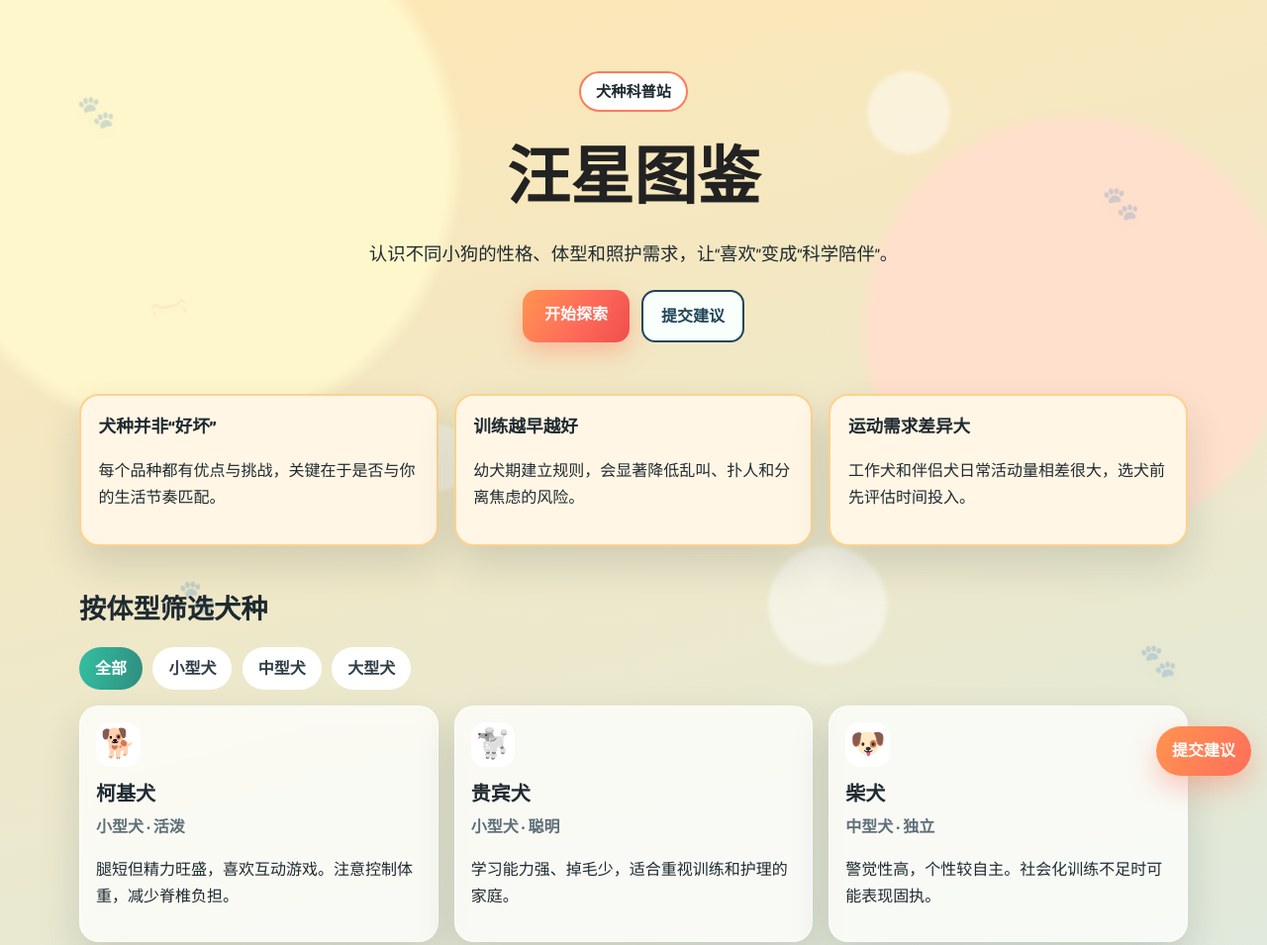
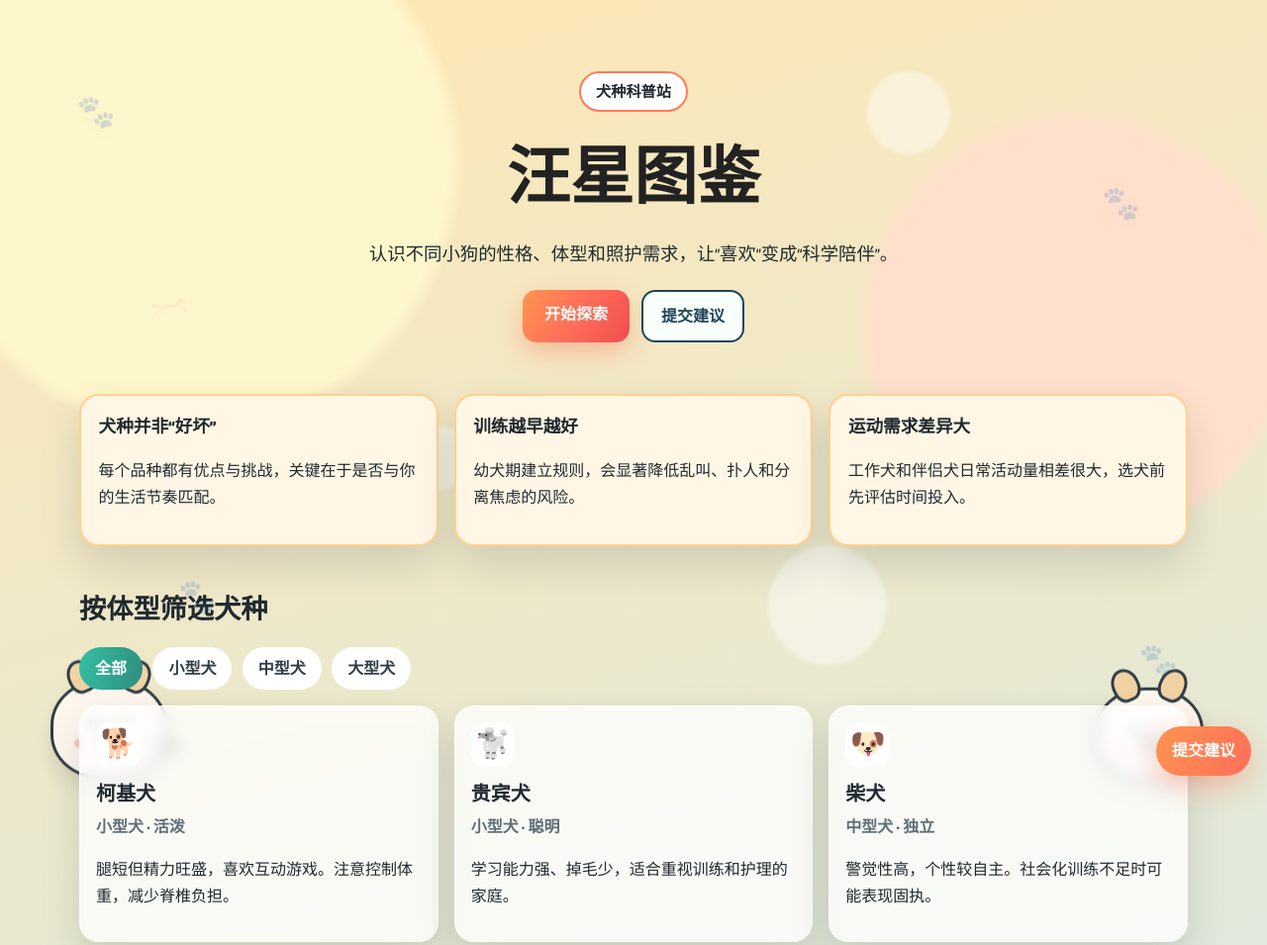
Before and after one commit to norahyyw223-netizen/dog-breeds-science-site, a website: page index.html in a window 1280 px wide. Shown: the top 955 px of the page at 99% size. Drawn offline with Linux system fonts and the light colour scheme; a web font is replaced by a local one.

Commit message:
feat: add cute cartoon dog decorations to page background

```diff
--- a/index.html
+++ b/index.html
@@ -21,6 +21,30 @@
     <span class="spot spot--1"></span>
     <span class="spot spot--2"></span>
     <span class="spot spot--3"></span>
+  </div>
+  <div class="cartoon-dogs" aria-hidden="true">
+    <div class="dog dog--left">
+      <span class="dog-ear dog-ear--left"></span>
+      <span class="dog-ear dog-ear--right"></span>
+      <span class="dog-eye dog-eye--left"></span>
+      <span class="dog-eye dog-eye--right"></span>
+      <span class="dog-nose"></span>
+      <span class="dog-mouth"></span>
+      <span class="dog-blush dog-blush--left"></span>
+      <span class="dog-blush dog-blush--right"></span>
+      <span class="dog-tail"></span>
+    </div>
+    <div class="dog dog--right">
+      <span class="dog-ear dog-ear--left"></span>
+      <span class="dog-ear dog-ear--right"></span>
+      <span class="dog-eye dog-eye--left"></span>
+      <span class="dog-eye dog-eye--right"></span>
+      <span class="dog-nose"></span>
+      <span class="dog-mouth"></span>
+      <span class="dog-blush dog-blush--left"></span>
+      <span class="dog-blush dog-blush--right"></span>
+      <span class="dog-tail"></span>
+    </div>
   </div>
 
   <header class="hero">
--- a/style.css
+++ b/style.css
@@ -35,6 +35,129 @@ body {
 .bg-decor span {
   position: absolute;
   display: block;
+}
+
+.cartoon-dogs {
+  position: fixed;
+  inset: auto 0 0;
+  height: 170px;
+  pointer-events: none;
+  z-index: 0;
+}
+
+.dog {
+  position: absolute;
+  bottom: 10px;
+  width: 118px;
+  height: 102px;
+  background: #fff7ee;
+  border: 3px solid #2f3d45;
+  border-radius: 46% 46% 44% 44%;
+  box-shadow: 0 12px 20px rgba(0, 0, 0, 0.09);
+  animation: dogBounce 4.2s ease-in-out infinite;
+}
+
+.dog--left {
+  left: 4%;
+}
+
+.dog--right {
+  right: 5%;
+  width: 110px;
+  height: 94px;
+  animation-delay: 1.4s;
+}
+
+.dog-ear {
+  position: absolute;
+  top: -22px;
+  width: 28px;
+  height: 34px;
+  background: #f1d2a5;
+  border: 3px solid #2f3d45;
+  border-radius: 55% 55% 45% 45%;
+  z-index: -1;
+}
+
+.dog-ear--left {
+  left: 14px;
+  transform: rotate(-24deg);
+}
+
+.dog-ear--right {
+  right: 14px;
+  transform: rotate(24deg);
+}
+
+.dog-eye {
+  position: absolute;
+  top: 38px;
+  width: 8px;
+  height: 8px;
+  background: #2f3d45;
+  border-radius: 999px;
+}
+
+.dog-eye--left {
+  left: 36px;
+}
+
+.dog-eye--right {
+  right: 36px;
+}
+
+.dog-nose {
+  position: absolute;
+  top: 49px;
+  left: 50%;
+  width: 13px;
+  height: 10px;
+  background: #2f3d45;
+  border-radius: 50% 50% 70% 70%;
+  transform: translateX(-50%);
+}
+
+.dog-mouth {
+  position: absolute;
+  top: 60px;
+  left: 50%;
+  width: 20px;
+  height: 10px;
+  border-bottom: 3px solid #2f3d45;
+  border-radius: 0 0 50% 50%;
+  transform: translateX(-50%);
+}
+
+.dog-blush {
+  position: absolute;
+  top: 58px;
+  width: 13px;
+  height: 9px;
+  background: #ffb6b6;
+  border-radius: 999px;
+  opacity: 0.8;
+}
+
+.dog-blush--left {
+  left: 21px;
+}
+
+.dog-blush--right {
+  right: 21px;
+}
+
+.dog-tail {
+  position: absolute;
+  right: -17px;
+  bottom: 24px;
+  width: 24px;
+  height: 9px;
+  background: #f1d2a5;
+  border: 3px solid #2f3d45;
+  border-left: 0;
+  border-radius: 0 99px 99px 0;
+  transform-origin: left center;
+  animation: wagTail 0.8s ease-in-out infinite;
 }
 
 .paw {
@@ -434,6 +557,26 @@ footer {
   }
 }
 
+@keyframes dogBounce {
+  0%,
+  100% {
+    transform: translateY(0);
+  }
+  50% {
+    transform: translateY(-8px);
+  }
+}
+
+@keyframes wagTail {
+  0%,
+  100% {
+    transform: rotate(16deg);
+  }
+  50% {
+    transform: rotate(-20deg);
+  }
+}
+
 @media (max-width: 900px) {
   .info-strip,
   .cards {
@@ -461,6 +604,15 @@ footer {
     display: none;
   }
 
+  .cartoon-dogs {
+    height: 130px;
+  }
+
+  .dog {
+    width: 96px;
+    height: 82px;
+  }
+
   .feedback-fab {
     right: 0.7rem;
     bottom: 0.7rem;
```
